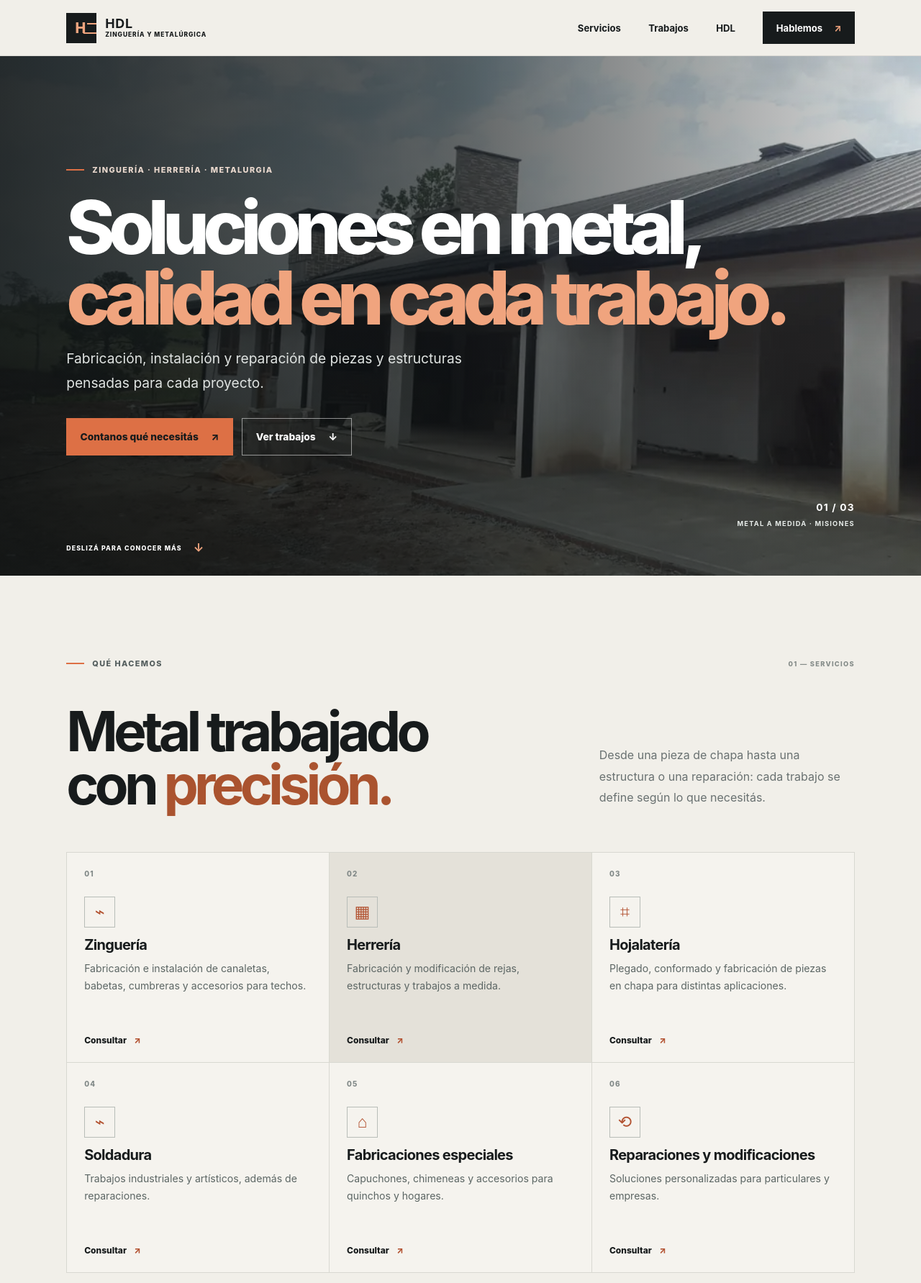
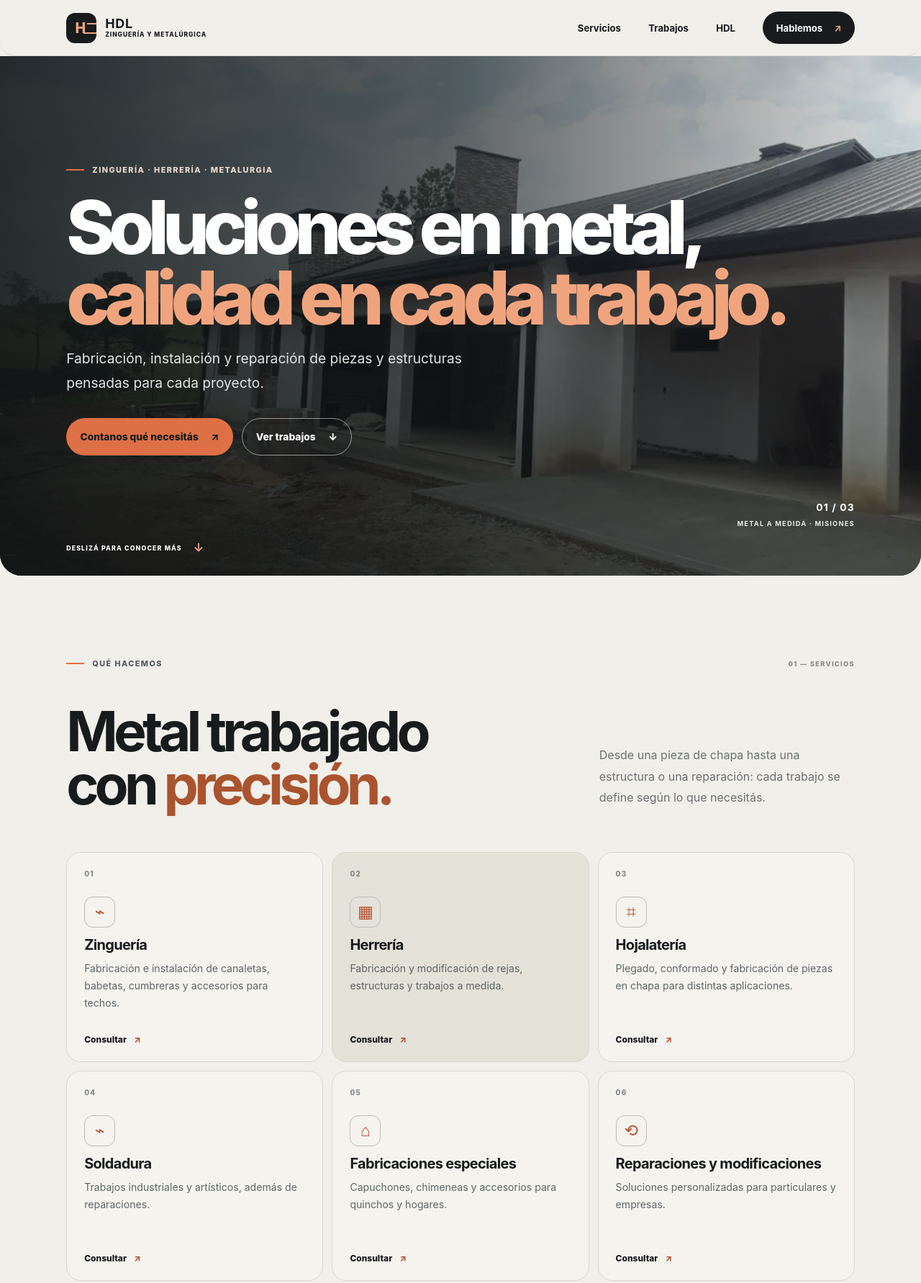
Before and after one commit to TuWebEnTresDias/zingueria-metalurgica-hdl, a plain HTML site: page index.html in a window 1280 px wide. Shown: the top 1783 px of the page at 72% size. Drawn offline with Linux system fonts and the light colour scheme.

Commit message:
Add rounded corners across HDL website

```diff
--- a/style.css
+++ b/style.css
@@ -9,6 +9,10 @@
   --orange: #dd7045;
   --orange-light: #f0a47e;
   --metal: #a9b2b3;
+  --radius-sm: 12px;
+  --radius-md: 20px;
+  --radius-lg: 30px;
+  --radius-pill: 999px;
   --wrap: 1440px;
   --gutter: clamp(1.25rem, 7.2vw, 7.5rem);
   --sans: Inter, ui-sans-serif, system-ui, -apple-system, BlinkMacSystemFont, "Segoe UI", sans-serif;
@@ -27,9 +31,9 @@ button { font: inherit; }
 .page-wrap { width: min(100%, var(--wrap)); margin: 0 auto; padding-inline: var(--gutter); }
 .section-space { padding-block: clamp(5.2rem, 9vw, 9rem); }
 
-.site-header { position: sticky; z-index: 20; top: 0; display: flex; height: 78px; align-items: center; justify-content: space-between; padding-inline: var(--gutter); border-bottom: 1px solid rgba(23,27,28,.1); background: rgba(241,239,233,.95); backdrop-filter: blur(16px); }
+.site-header { position: sticky; z-index: 20; top: 0; display: flex; height: 78px; align-items: center; justify-content: space-between; padding-inline: var(--gutter); border-bottom: 1px solid rgba(23,27,28,.1); border-radius: 0 0 var(--radius-md) var(--radius-md); background: rgba(241,239,233,.95); backdrop-filter: blur(16px); }
 .brand { display: inline-flex; align-items: center; gap: .75rem; text-decoration: none; }
-.brand-mark { position: relative; display: grid; width: 42px; height: 42px; place-items: center; overflow: hidden; background: var(--ink); color: var(--orange-light); font-size: 1.23rem; font-weight: 800; letter-spacing: -.08em; }
+.brand-mark { position: relative; display: grid; width: 42px; height: 42px; place-items: center; overflow: hidden; border-radius: var(--radius-sm); background: var(--ink); color: var(--orange-light); font-size: 1.23rem; font-weight: 800; letter-spacing: -.08em; }
 .brand-mark span { position: relative; z-index: 1; transform: translateX(-2px); }
 .brand-mark i, .brand-mark b { position: absolute; right: 0; width: 13px; height: 2px; background: var(--orange-light); }
 .brand-mark i { top: 14px; }
@@ -40,11 +44,11 @@ button { font: inherit; }
 .site-nav { display: flex; align-items: center; gap: clamp(1.2rem, 3vw, 3rem); }
 .site-nav a { font-size: .82rem; font-weight: 750; text-decoration: none; transition: color .2s ease; }
 .site-nav a:hover { color: #a94f2b; }
-.site-nav .nav-cta { display: inline-flex; align-items: center; gap: 1rem; padding: .9rem 1.15rem; background: var(--ink); color: white; }
+.site-nav .nav-cta { display: inline-flex; align-items: center; gap: 1rem; padding: .9rem 1.15rem; border-radius: var(--radius-pill); background: var(--ink); color: white; }
 .site-nav .nav-cta span { color: var(--orange-light); }
 .menu-toggle { display: none; }
 
-.hero { position: relative; min-height: min(790px, calc(100svh - 78px)); display: flex; align-items: center; overflow: hidden; background: #323b3c; color: white; }
+.hero { position: relative; min-height: min(790px, calc(100svh - 78px)); display: flex; align-items: center; overflow: hidden; border-radius: 0 0 var(--radius-lg) var(--radius-lg); background: #323b3c; color: white; }
 .hero-image, .hero-shade { position: absolute; inset: 0; width: 100%; height: 100%; }
 .hero-image { object-position: center 56%; filter: saturate(.7) contrast(1.02); }
 .hero-shade { background: linear-gradient(90deg, rgba(12,17,18,.88) 0%, rgba(12,17,18,.66) 49%, rgba(12,17,18,.13) 100%), linear-gradient(0deg, rgba(12,17,18,.46), transparent 44%); }
@@ -56,7 +60,7 @@ button { font: inherit; }
 .hero h1 em, .services-intro h2 em, .work-intro h2 em, .about-copy h2 em, .approach-copy h2 em { color: var(--orange-light); font-style: normal; }
 .hero-lead { max-width: 620px; margin: 0; color: #e0e4e2; font-size: clamp(1rem, 1.5vw, 1.2rem); line-height: 1.75; }
 .hero-actions { display: flex; flex-wrap: wrap; gap: .8rem; margin-top: 2rem; }
-.button { display: inline-flex; min-height: 52px; align-items: center; justify-content: center; gap: 1.1rem; padding: .9rem 1.15rem; border: 1px solid transparent; font-size: .86rem; font-weight: 800; text-decoration: none; transition: transform .2s ease, background .2s ease, border-color .2s ease; }
+.button { display: inline-flex; min-height: 52px; align-items: center; justify-content: center; gap: 1.1rem; padding: .9rem 1.15rem; border: 1px solid transparent; border-radius: var(--radius-pill); font-size: .86rem; font-weight: 800; text-decoration: none; transition: transform .2s ease, background .2s ease, border-color .2s ease; }
 .button:hover { transform: translateY(-2px); }
 .button-orange { background: var(--orange); color: #171b1c; }
 .button-orange:hover { background: #ee8b61; }
@@ -73,12 +77,12 @@ button { font: inherit; }
 .services-intro h2, .work-intro h2, .approach-copy h2 { margin: 0; font-size: clamp(2.8rem, 6vw, 5.8rem); line-height: .96; letter-spacing: -.075em; }
 .services-intro h2 em, .approach-copy h2 em { color: #aa532f; font-style: normal; }
 .services-intro > p, .work-intro > p, .approach-copy > p:not(.eyebrow) { max-width: 500px; margin: 0 0 .25rem; color: var(--muted); font-size: 1rem; line-height: 1.85; }
-.service-grid { display: grid; grid-template-columns: repeat(3, 1fr); border-top: 1px solid var(--line); border-left: 1px solid var(--line); }
-.service-card { position: relative; display: flex; min-height: 292px; flex-direction: column; padding: 1.45rem 1.5rem 1.4rem; border-right: 1px solid var(--line); border-bottom: 1px solid var(--line); background: rgba(251,250,247,.32); transition: transform .3s ease, background .25s ease, box-shadow .3s ease; }
+.service-grid { display: grid; grid-template-columns: repeat(3, 1fr); gap: .75rem; }
+.service-card { position: relative; display: flex; min-height: 292px; flex-direction: column; padding: 1.45rem 1.5rem 1.4rem; border: 1px solid var(--line); border-radius: var(--radius-md); background: rgba(251,250,247,.32); transition: transform .3s ease, background .25s ease, box-shadow .3s ease; }
 .service-card:hover { z-index: 1; transform: translateY(-4px); background: var(--white); box-shadow: 0 20px 42px rgba(25,31,31,.1); }
 .service-highlight { background: #e4e1d9; }
 .service-number { color: #808887; font-size: .62rem; font-weight: 800; letter-spacing: .12em; }
-.service-symbol { display: grid; width: 43px; height: 43px; place-items: center; margin: 1.6rem 0 .8rem; border: 1px solid #b8bdb8; color: #b35332; font-size: 1.45rem; }
+.service-symbol { display: grid; width: 43px; height: 43px; place-items: center; margin: 1.6rem 0 .8rem; border: 1px solid #b8bdb8; border-radius: var(--radius-sm); color: #b35332; font-size: 1.45rem; }
 .service-card h3 { margin: 0 0 .55rem; font-size: 1.25rem; letter-spacing: -.035em; }
 .service-card p { max-width: 390px; margin: 0 0 1.5rem; color: #5c6664; font-size: .88rem; line-height: 1.7; }
 .service-card > a { display: inline-flex; align-items: center; gap: .65rem; margin-top: auto; font-size: .75rem; font-weight: 850; text-decoration: none; }
@@ -91,7 +95,7 @@ button { font: inherit; }
 .work-intro h2 em { color: var(--orange-light); font-style: normal; }
 .work-intro > p { color: #b5bfbd; }
 .work-grid { display: grid; grid-template-columns: repeat(4, minmax(0,1fr)); grid-auto-rows: 190px; grid-auto-flow: dense; gap: .8rem; }
-.work-card { position: relative; min-width: 0; min-height: 0; margin: 0; overflow: hidden; background: #363d3e; }
+.work-card { position: relative; min-width: 0; min-height: 0; margin: 0; overflow: hidden; border-radius: var(--radius-md); background: #363d3e; }
 .work-card img { width: 100%; height: 100%; object-fit: cover; filter: saturate(.78); transition: transform .65s cubic-bezier(.2,.7,.2,1), filter .4s ease; }
 .work-card:hover img { transform: scale(1.045); filter: saturate(1); }
 .work-card::after { position: absolute; inset: 28% 0 0; background: linear-gradient(transparent, rgba(8,12,13,.78)); content: ""; pointer-events: none; }
@@ -107,7 +111,7 @@ button { font: inherit; }
 
 .about-section { background: #e2e0d8; }
 .about-layout { display: grid; grid-template-columns: 1fr 1fr; align-items: stretch; gap: clamp(2.5rem, 8vw, 8rem); }
-.about-image { position: relative; min-height: 580px; overflow: hidden; background: #bcc0bb; }
+.about-image { position: relative; min-height: 580px; overflow: hidden; border-radius: var(--radius-lg); background: #bcc0bb; }
 .about-image img { position: absolute; inset: 0; height: 100%; filter: saturate(.7) brightness(.85); }
 .about-image > span { position: absolute; right: 1rem; bottom: 1rem; left: 1rem; color: white; font-size: .58rem; font-weight: 850; letter-spacing: .15em; text-shadow: 0 1px 6px #0008; }
 .about-copy { position: relative; align-self: center; padding: 1.5rem 0; overflow: hidden; }
@@ -132,7 +136,7 @@ button { font: inherit; }
 .approach-steps p { max-width: 500px; margin: 0; color: var(--muted); font-size: .88rem; line-height: 1.75; }
 .approach-steps article > b { color: #a94f2b; font-size: .9rem; font-weight: 500; }
 
-.contact-section { padding: 2rem var(--gutter) 1.4rem; background: #131718; color: white; }
+.contact-section { padding: 2rem var(--gutter) 1.4rem; border-radius: var(--radius-lg) var(--radius-lg) 0 0; background: #131718; color: white; }
 .contact-top, .contact-bottom { display: flex; align-items: center; justify-content: space-between; gap: 1rem; border-bottom: 1px solid rgba(255,255,255,.2); padding-bottom: 1.15rem; }
 .contact-top .eyebrow { color: #f0aa8c; }
 .contact-top > span, .contact-bottom { color: #b9c3c0; font-size: .6rem; font-weight: 800; letter-spacing: .13em; }
@@ -172,11 +176,11 @@ button { font: inherit; }
   .brand-mark { width: 37px; height: 37px; }
   .brand-copy strong { font-size: 1rem; }
   .brand-copy small { font-size: .48rem; }
-  .menu-toggle { display: flex; width: 42px; height: 42px; flex-direction: column; align-items: center; justify-content: center; gap: 6px; border: 1px solid var(--line); background: transparent; }
+  .menu-toggle { display: flex; width: 42px; height: 42px; flex-direction: column; align-items: center; justify-content: center; gap: 6px; border: 1px solid var(--line); border-radius: var(--radius-sm); background: transparent; }
   .menu-toggle span { width: 17px; height: 1px; background: var(--ink); transition: transform .2s ease; }
   .menu-toggle[aria-expanded="true"] span:first-child { transform: translateY(3.5px) rotate(45deg); }
   .menu-toggle[aria-expanded="true"] span:last-child { transform: translateY(-3.5px) rotate(-45deg); }
-  .site-nav { position: absolute; top: 67px; right: 0; left: 0; display: none; align-items: stretch; gap: 0; padding: .6rem var(--gutter) 1.1rem; border-bottom: 1px solid var(--line); background: var(--paper); }
+  .site-nav { position: absolute; top: 67px; right: 0; left: 0; display: none; align-items: stretch; gap: 0; padding: .6rem var(--gutter) 1.1rem; border-bottom: 1px solid var(--line); border-radius: 0 0 var(--radius-md) var(--radius-md); background: var(--paper); }
   .site-nav.is-open { display: flex; flex-direction: column; }
   .site-nav a { padding: .9rem 0; border-bottom: 1px solid var(--line); font-size: .9rem; }
   .site-nav .nav-cta { justify-content: space-between; margin-top: .7rem; padding: 1rem; border-bottom: 0; }
@@ -230,7 +234,7 @@ button { font: inherit; }
   .site-footer { flex-wrap: wrap; padding-block: 1.1rem 4.6rem; }
   .site-footer > span { order: 3; width: 100%; padding-top: .7rem; border-top: 1px solid rgba(255,255,255,.12); font-size: .66rem; }
   .footer-top { font-size: .67rem; }
-  .mobile-cta { position: fixed; z-index: 19; right: .8rem; bottom: .75rem; left: .8rem; display: flex; min-height: 48px; align-items: center; justify-content: space-between; padding: 0 1rem; background: var(--orange); box-shadow: 0 8px 28px rgba(0,0,0,.23); color: var(--ink); font-size: .8rem; font-weight: 850; text-decoration: none; }
+  .mobile-cta { position: fixed; z-index: 19; right: .8rem; bottom: .75rem; left: .8rem; display: flex; min-height: 48px; align-items: center; justify-content: space-between; padding: 0 1rem; border-radius: var(--radius-pill); background: var(--orange); box-shadow: 0 8px 28px rgba(0,0,0,.23); color: var(--ink); font-size: .8rem; font-weight: 850; text-decoration: none; }
   .mobile-cta span { font-size: 1rem; }
 }
 
```
